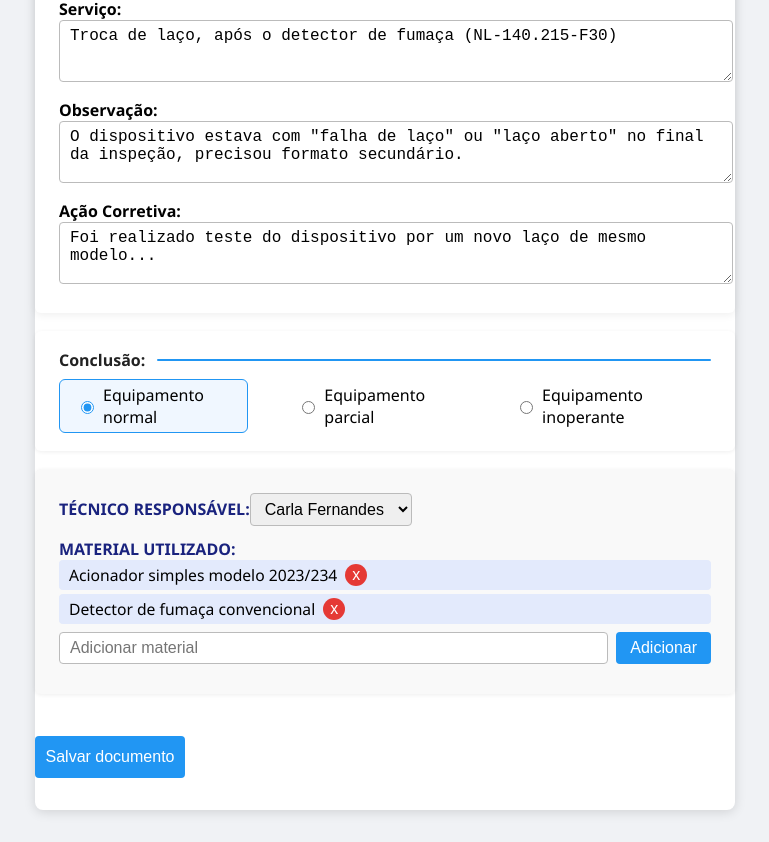
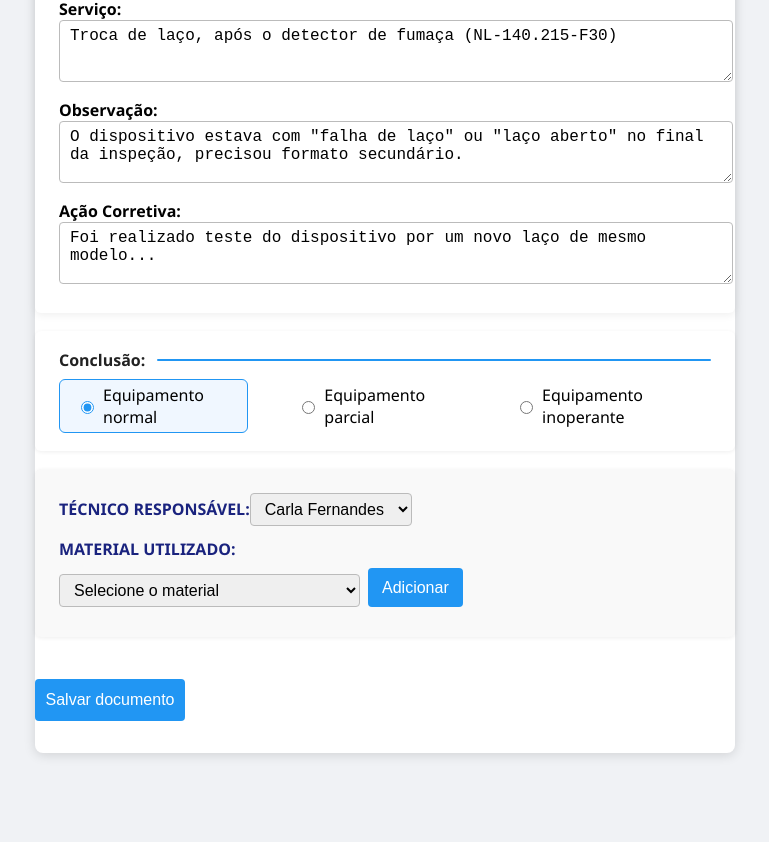
Before and after one commit to caiquemiranda/automation-reports-maintenance, a React (Create React App) app in the folder ordem-servico-corretiva/os-report-2.0/: page / in a window 1280 px wide. Shown: the part 447-1289 px from the top of the page, without its empty margins (345-1114 px from the left). After the commit the page ends 1232 px from the top, so only its background shows below. Built offline with nearby package versions, Linux system fonts and the light colour scheme.

Commit message:
Remove detalhes do serviço no componente ServiceDetails e atualiza o componente TechnicianInfo para permitir a seleção de materiais a partir de um dropdown, melhorando a usabilidade e a interatividade do formulário.

```diff
--- a/ordem-servico-corretiva/os-report-2.0/src/components/TechnicianInfo/TechnicianInfo.js
+++ b/ordem-servico-corretiva/os-report-2.0/src/components/TechnicianInfo/TechnicianInfo.js
@@ -13,19 +13,18 @@ const DEFAULT_MATERIALS = [
 ];
 
 const TechnicianInfo = ({ selectedTech, setSelectedTech, materials, setMaterials, errors }) => {
-  const [materialInput, setMaterialInput] = useState('');
+  const [selectedMaterial, setSelectedMaterial] = useState('');
+  const [availableMaterials, setAvailableMaterials] = useState(DEFAULT_MATERIALS);
 
   useEffect(() => {
     if (materials.length === 0) {
-      setMaterials(DEFAULT_MATERIALS);
+      setMaterials([]);
     }
-    // eslint-disable-next-line
   }, []);
 
   const addMaterial = () => {
-    if (materialInput.trim()) {
-      setMaterials([...materials, materialInput.trim()]);
-      setMaterialInput('');
+    if (selectedMaterial) {
+      setMaterials([...materials, selectedMaterial]);
     }
   };
 
@@ -57,13 +56,13 @@ const TechnicianInfo = ({ selectedTech, setSelectedTech, materials, setMaterials
           ))}
         </div>
         <div className="material-add">
-          <input
-            type="text"
-            value={materialInput}
-            onChange={e => setMaterialInput(e.target.value)}
-            placeholder="Adicionar material"
-          />
-          <button type="button" onClick={addMaterial}>Adicionar</button>
+          <select value={selectedMaterial} onChange={e => setSelectedMaterial(e.target.value)}>
+            <option value="">Selecione o material</option>
+            {availableMaterials.map((mat, idx) => (
+              <option key={idx} value={mat}>{mat}</option>
+            ))}
+          </select>
+          <button type="button" onClick={addMaterial} disabled={!selectedMaterial}>Adicionar</button>
         </div>
         {errors.materials && <div className="error-msg">Adicione pelo menos um material.</div>}
       </div>
```
Also changed, not shown: ordem-servico-corretiva/os-report-2.0/src/components/ServiceDetails/ServiceDetails.js (+1 -23 lines).
